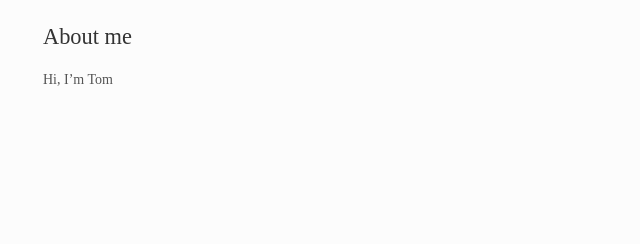
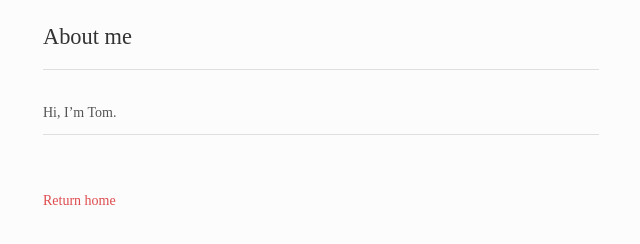
Before and after one commit to baltimoretom/blog, a plain HTML site: page about.html in a window 1280 px wide. Shown: the whole page, without its empty margins (319-959 px from the left). Drawn offline with Linux system fonts and the light colour scheme.

Commit message:
fixed links

```diff
--- a/about.html
+++ b/about.html
@@ -6,14 +6,21 @@
         <meta name="viewport" content="width=device-width, initial-scale=1">
         <meta name="bear-note-unique-identifier" content="35E2CEE6-C068-469C-B1D2-569518CC653A-9362-00004B516C4C36A8">
         <meta name="created" content="2020-09-14T14:45:28-0400"/>
-        <meta name="modified" content="2020-09-14T15:11:40-0400"/>
+        <meta name="modified" content="2020-09-14T15:44:30-0400"/>
         <meta name="tags" content=""/>
         <meta name="last device" content="Thomas’s MacBook Pro"/>
     </head>
     <body>
         <div class="note-wrapper">
             <h1 id="About me">About me</h1>
-<p>Hi, I’m Tom</p>
+<hr>
+<br>
+<p>Hi, I’m Tom.</p>
+<hr>
+<br>
+<br>
+<p><a href="/index.html">Return home</a></p>
+
         </div>
         <script type="text/javascript">
             (function() {
```
Also changed, not shown: index.html (+1 -2 lines).
